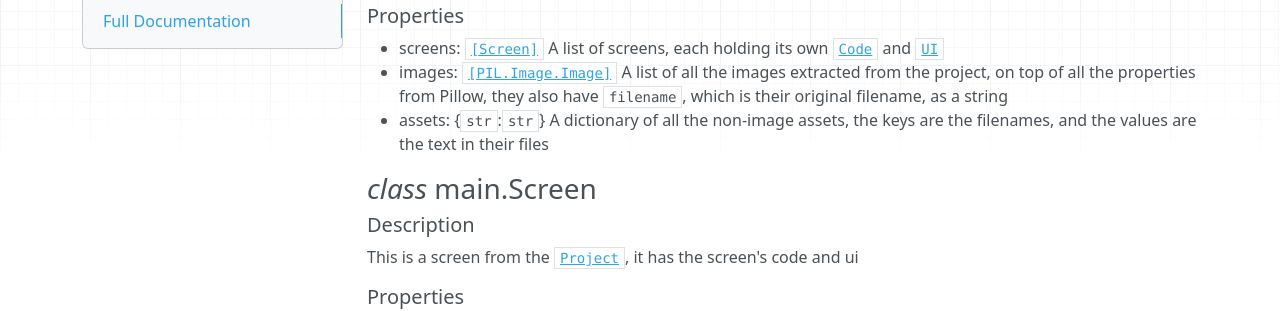
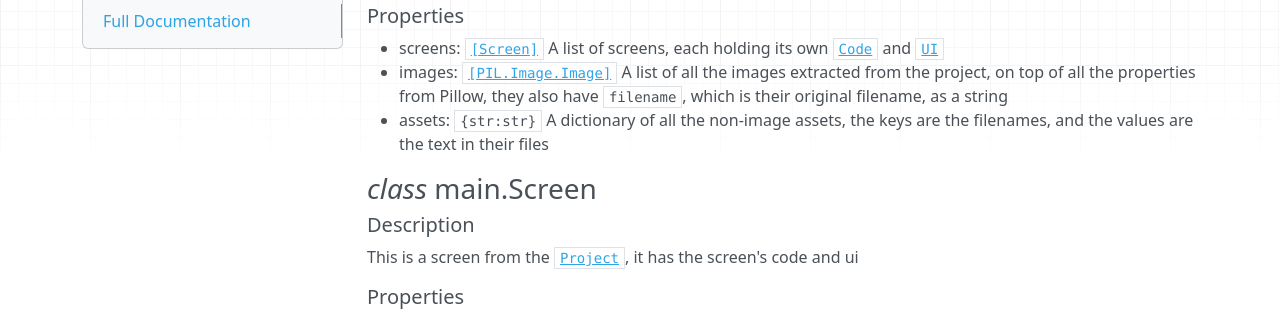
Before and after one commit to PolarsBear/parseaia, an MkDocs documentation site: the page built from docs/index.md, in a window 1280 px wide and 900 px high, scrolled down 547 px. Shown: the part 151-462 px from the top of the window. Built offline with MkDocs 1.6.1, drawn with Linux system fonts in a browser that asks for light colours; nearby versions of some CDN libraries.

Commit message:
small docs change

```diff
--- a/docs/index.md
+++ b/docs/index.md
@@ -25,7 +25,7 @@ Every [`Screen`](#class-mainscreen) in the project is a property of this class,
 ##### Properties
 * screens: [`[Screen]`](#class-mainscreen) A list of screens, each holding its own [`Code`](#class-codeclassescode) and [`UI`](#class-uiclassesui)
 * images: [`[PIL.Image.Image]`](https://pillow.readthedocs.io/en/stable/reference/Image.html#the-image-class) A list of all the images extracted from the project, on top of all the properties from Pillow, they also have `filename`, which is their original filename, as a string
-* assets: {`str`:`str`} A dictionary of all the non-image assets, the keys are the filenames, and the values are the text in their files
+* assets: `{str:str}` A dictionary of all the non-image assets, the keys are the filenames, and the values are the text in their files
 
 ### *class* main.**Screen**
 
```
